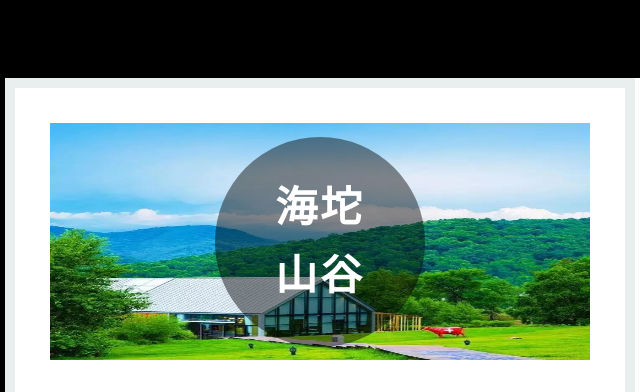
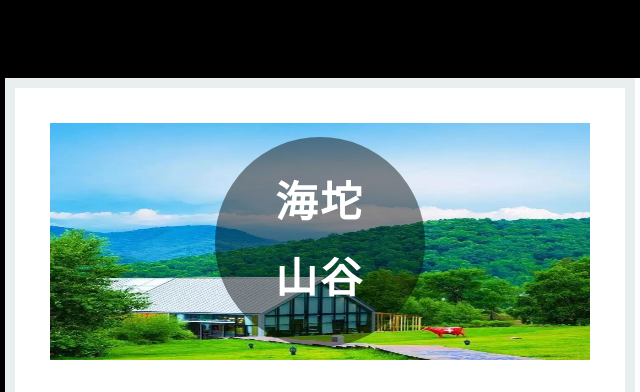
Before and after one commit to zhaolijun8/outdoor, a plain HTML site: page index.html in a window 1280 px wide. Shown: the top 392 px of the page, 96-736 px from the left. Drawn offline with Linux system fonts and the light colour scheme.

Commit message:
Update index.html

```diff
--- a/index.html
+++ b/index.html
@@ -15,7 +15,7 @@
         .share-img header{width:100%;height:237px;position:relative;display:flex;justify-content: center;align-items: center;}
         .share-img header img{}
         .share-img .keyword{position:absolute;height:210px;width:210px;background:rgba(0,0,0,0.45);font-size:42px;font-weight:bold;color:#fff;letter-spacing: 2.8px;
-        text-align: center;box-sizing:border-box;line-height: 68px;border-radius:100%;padding:30px;
+        text-align: center;box-sizing:border-box;line-height:1.8;border-radius:100%;padding:30px;
         display: flex;justify-content: center;align-items: center;
         }
         .neirong{display:flex;margin-top:35px;}
```
